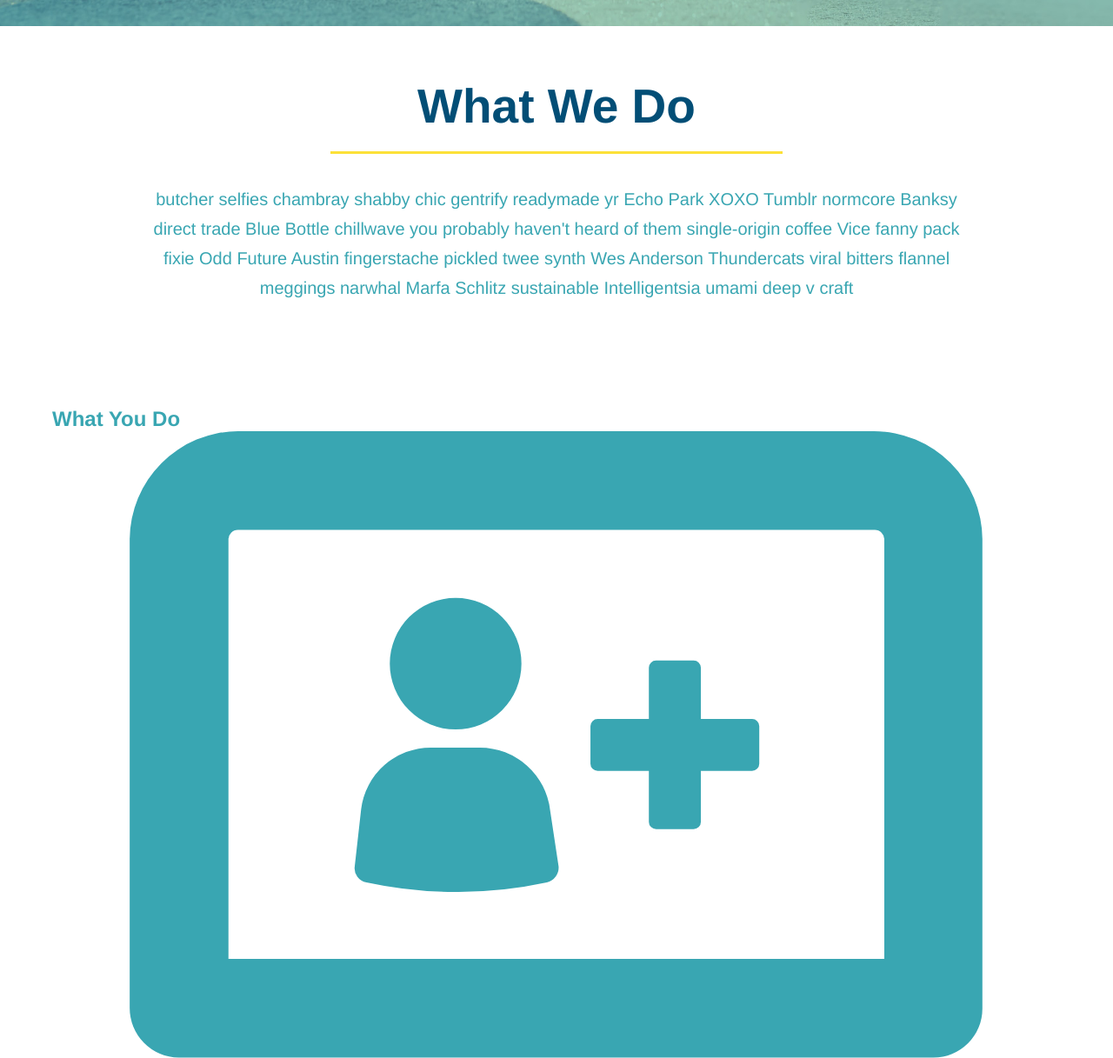
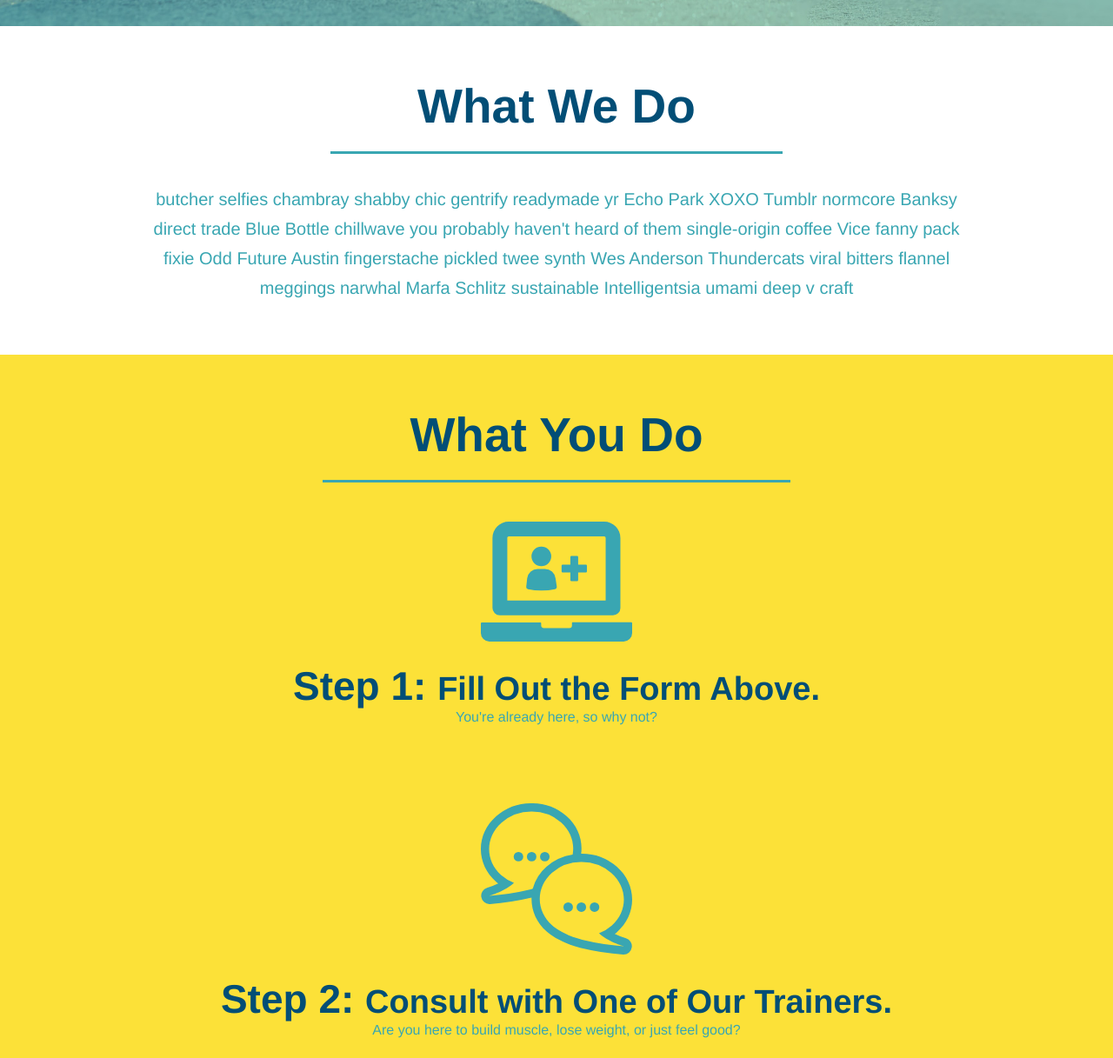
Before and after one commit to chaitalizn/run-buddy, a plain HTML site: page index.html in a window 1280 px wide. Shown: the part 652-1869 px from the top of the page at 87% size. Drawn offline with Linux system fonts and the light colour scheme.

Commit message:
style what you do section

```diff
--- a/assets/css/style.css
+++ b/assets/css/style.css
@@ -125,16 +125,6 @@ section {
     text-align: center;
 }
 
-.intro h2 {
-    font-size: 55px;
-    color: #024e76;
-    margin-bottom: 35px;
-    padding: 0 100px 20px 100px;
-    border-bottom: 3px solid;
-    border-color: #fce138;
-    display: inline-block;
-}
-
 .intro p {
     line-height: 1.7;
     color: #39a6b2;
@@ -142,3 +132,44 @@ section {
     font-size: 20px;
     margin: 0 auto;
 }
+
+.steps {
+    text-align: center;
+    background: #fce138;
+}
+
+.section-title {
+    font-size: 55px;
+    color: #024e76;
+    margin-bottom: 35px;
+    padding: 0 100px 20px 100px;
+    display: inline-block;
+    border-bottom: 3px solid;
+}
+
+.primary-border {
+    border-color: #39a6b2;
+}
+
+.secondary-border {
+    border-color: #39a6b2;
+}
+
+.steps div {
+    margin-bottom: 80px;
+}
+
+.steps img {
+    width: 15%;
+    margin: 10px 0;
+}
+
+.steps h3 {
+    color: #024e76;
+    font-size: 46px;
+    margin-top: 10px;
+}
+
+.steps span {
+    font-size: 38px;
+}
--- a/index.html
+++ b/index.html
@@ -67,36 +67,36 @@
 
         <!--"what we do" section-->
         <section id="what we do" class="intro">
-            <h2>What We Do</h2>
+            <h2 class="section-title primary-border">What We Do</h2>
             <p>butcher selfies chambray shabby chic gentrify readymade yr Echo Park XOXO Tumblr normcore Banksy direct trade Blue Bottle chillwave you probably haven't heard of them single-origin coffee Vice fanny pack fixie Odd Future Austin fingerstache pickled twee synth Wes Anderson Thundercats viral bitters flannel meggings narwhal Marfa Schlitz sustainable Intelligentsia umami deep v craft
             </p>
         </section>
 
         <!--"what you do" section-->
-        <section id="what you do">
-            <h2>What You Do</h2>
+        <section id="what you do" class="steps">
+            <h2 class="section-title secondary-border">What You Do</h2>
             <div>
                 <!-- insert this img element-->
                 <img src="./assets/images/step-1.svg" alt="" />
-                <h3> Step 1: Fill Out the Form Above.</h3>
+                <h3> Step 1: <span> Fill Out the Form Above.</span></h3>
                 <p>You're already here, so why not?</p>
             </div>
 
             <div>
                 <img src="./assets/images/step-2.svg" alt="" />
-                <h3> Step 2: Consult with One of Our Trainers.</h3>
+                <h3> Step 2: <span> Consult with One of Our Trainers.</span></h3>
                 <p> Are you here to build muscle, lose weight, or just feel good?</p>
             </div>
 
             <div>
                 <img src="./assets/images/step-3.svg" alt="" />
-                <h3>Step 3: Get Running.</h3>
+                <h3>Step 3: <span> Get Running.</span></h3>
                 <p>Hit the ground running (literrally) once your trainer lays out your plan.</p>
             </div>
 
             <div>
                 <img src="./assets/images/step-4.svg" alt="" />
-                <h3>Step 4: See Results.</h3>
+                <h3>Step 4: <span> See Results.</span></h3>
                 <p>Bi-weekly checkins with your trainer will keep you focused</p>
             </div>
         </section>
```
